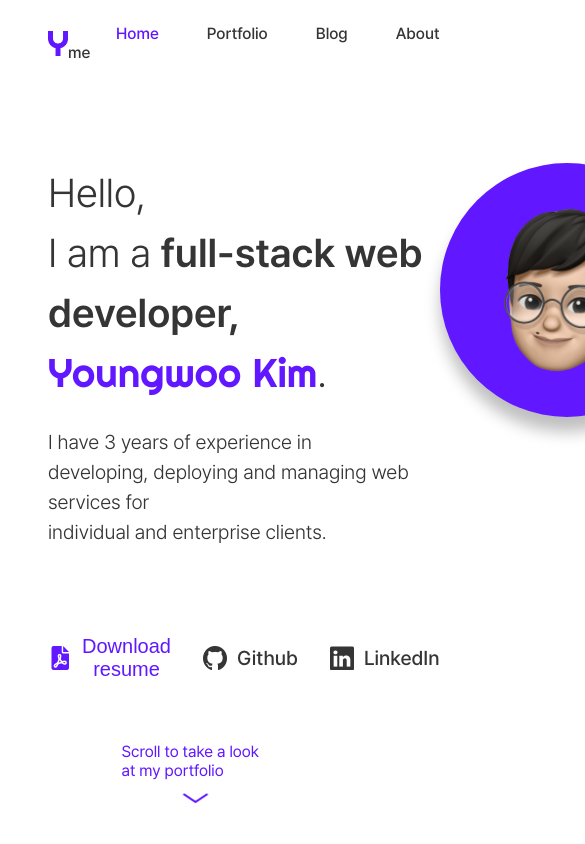
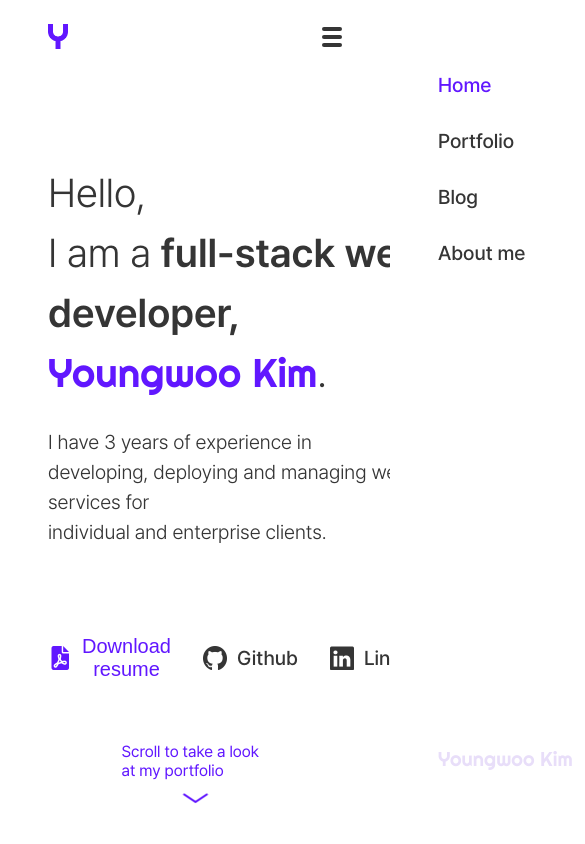
Before and after one commit to seanK200/portfolio, a React (Create React App) app: page / in a window 390 px wide. Shown: the top 844 px of the page, 585 px wide, since content can reach past the window. Built offline with nearby package versions, Linux system fonts and the light colour scheme.

Commit message:
implement responsive design to header

```diff
--- /dev/null
+++ b/src/components/Hamburger.tsx
@@ -0,0 +1,99 @@
+import React, { useState } from 'react';
+import styled from 'styled-components';
+
+interface StyledProps {
+  width: string;
+  height: string;
+  color: string;
+  onClick: React.MouseEventHandler<HTMLDivElement>;
+}
+
+interface Props extends StyledProps {
+  pressedColor: string;
+  pressed: boolean;
+}
+
+const Hamburger = (props: Partial<Props>) => {
+  const [_pressed, setPressed] = useState<boolean>(false);
+  const pressed = props.pressed === undefined ? _pressed : props.pressed;
+
+  const handleClick: React.MouseEventHandler<HTMLDivElement> = (e) => {
+    setPressed((prev) => !prev);
+    typeof props.onClick === 'function' && props.onClick(e);
+  };
+
+  const width = props.width
+    ? props.width
+    : props.height
+    ? props.height
+    : '1rem';
+  const height = props.height
+    ? props.height
+    : props.width
+    ? props.width
+    : '1rem';
+  const color = pressed
+    ? props.pressedColor || props.color || ''
+    : props.color || '';
+
+  return (
+    <Container
+      width={width}
+      height={height}
+      color={color}
+      onClick={handleClick}
+      role="button"
+    >
+      <span className={`first${pressed ? ' pressed' : ''}`}></span>
+      <span className={`second${pressed ? ' pressed' : ''}`}></span>
+      <span className={`third${pressed ? ' pressed' : ''}`}></span>
+    </Container>
+  );
+};
+
+const Container = styled.div<StyledProps>`
+  width: ${({ width }) => width};
+  height: ${({ height }) => height};
+  display: flex;
+  flex-direction: column;
+  justify-content: space-between;
+  position: relative;
+  overflow: hidden;
+  & > span {
+    width: 100%;
+    height: ${({ height }) => `calc(${height} / 5)`};
+    background-color: ${({ color, theme }) => color || theme.textColor.default};
+    position: absolute;
+    transform: rotate(0deg);
+    transition: 0.3s ease-in-out;
+    border-radius: ${({ height }) => `calc(${height} / 10)`};
+  }
+  & > span.first {
+    top: 0;
+  }
+  & > span.second {
+    top: 50%;
+    transform: translateY(-50%);
+  }
+  & > span.third {
+    top: 100%;
+    transform: translateY(-100%);
+  }
+
+  & > span.first.pressed {
+    top: 50%;
+    transform: translateY(-50%) rotate(135deg);
+  }
+
+  & > span.second.pressed {
+    opacity: 1;
+    transform: translateX(-100%) translateY(-50%);
+  }
+
+  & > span.third.pressed {
+    top: 50%;
+    transform: translateY(-50%) rotate(-135deg);
+  }
+`;
+
+export default Hamburger;
--- a/src/components/header/index.tsx
+++ b/src/components/header/index.tsx
@@ -1,20 +1,36 @@
-import React, { useEffect, useRef } from 'react';
-import { Link, NavLink } from 'react-router-dom';
+import React, { useEffect, useRef, useState } from 'react';
+import { Link, NavLink, useLocation } from 'react-router-dom';
 import styled from 'styled-components';
 import { useGlobals } from '../../contexts/GlobalProvider';
+import { useSettings } from '../../contexts/SettingsProvider';
+import useOverlay from '../../hooks/useOverlay';
 import useText from '../../hooks/useText';
+import breakpoints from '../../styles/breakpoints';
+import Highlight from '../../styles/Highlight';
+import themes from '../../styles/theme';
 import navTexts from '../../texts/navTexts';
+import Hamburger from '../Hamburger';
 import Asset from '../utilities/Asset';
+import ShowMobile from '../utilities/ShowMobile';
 
 type PropTypes = {
   setHeaderHeight: React.Dispatch<React.SetStateAction<number>>;
 };
 
 const Header = ({ setHeaderHeight }: PropTypes): JSX.Element => {
-  const { headerHeight, isScrollingDown } = useGlobals();
+  const { headerHeight, isScrollingDown, windowSize } = useGlobals();
+  const { theme, language } = useSettings();
+  const headerRef = useRef<HTMLElement>(null);
   const t = useText(navTexts);
   const activeClassName = 'active';
-  const headerRef = useRef<HTMLElement>(null);
+  const location = useLocation();
+
+  // Mobile
+  const isMobile = windowSize.width <= breakpoints.mobile;
+  const [isNavOpen, setIsNavOpen] = useState<boolean>(false);
+  const handleNavOpenClick: React.MouseEventHandler<HTMLDivElement> = () => {
+    setIsNavOpen((prev) => !prev);
+  };
 
   // Report header height to parent
   useEffect(() => {
@@ -24,11 +40,25 @@ const Header = ({ setHeaderHeight }: PropTypes): JSX.Element => {
     }
   }, []);
 
+  // Mobile: Prevent body scroll when Nav is open
+  useOverlay(isMobile && isNavOpen);
+
+  // Mobile: Close Nav when window becomes larger than mobile size
+  useEffect(() => {
+    if (!isMobile && isNavOpen) setIsNavOpen(false);
+  }, [isMobile, isNavOpen]);
+
+  // Mobile: Close Nav when moving to another page (when user clicks on link)
+  useEffect(() => {
+    if (isMobile && isNavOpen) setIsNavOpen(false);
+  }, [location]);
+
   return (
     <SHeader
       ref={headerRef}
       headerHeight={headerHeight}
       isScrollingDown={isScrollingDown}
+      isNavOpen={isNavOpen}
     >
       <Link to="/">
         <Asset
@@ -39,32 +69,68 @@ const Header = ({ setHeaderHeight }: PropTypes): JSX.Element => {
           spriteY={2}
         />
       </Link>
-      <Navigation>
+      <Navigation headerHeight={headerHeight} isNavOpen={isNavOpen}>
+        <ul>
+          <li>
             <NavLink
               to="/"
-          className={({ isActive }) => (isActive ? activeClassName : undefined)}
+              className={({ isActive }) =>
+                isActive ? activeClassName : undefined
+              }
             >
               {t('home')}
             </NavLink>
+          </li>
+          <li>
             <NavLink
               to="/portfolio"
-          className={({ isActive }) => (isActive ? activeClassName : undefined)}
+              className={({ isActive }) =>
+                isActive ? activeClassName : undefined
+              }
             >
               {t('portfolio')}
             </NavLink>
+          </li>
+          <li>
             <NavLink
               to="/blog"
-          className={({ isActive }) => (isActive ? activeClassName : undefined)}
+              className={({ isActive }) =>
+                isActive ? activeClassName : undefined
+              }
             >
               {t('blog')}
             </NavLink>
+          </li>
+          <li>
             <NavLink
               to="/about"
-          className={({ isActive }) => (isActive ? activeClassName : undefined)}
+              className={({ isActive }) =>
+                isActive ? activeClassName : undefined
+              }
             >
               {t('about')}
             </NavLink>
+          </li>
+        </ul>
+        <ShowMobile>
+          <Highlight
+            lang={language}
+            style={{
+              color: themes[theme].color.secondary.default,
+              fontSize: '1.25rem',
+            }}
+          >
+            Youngwoo Kim
+          </Highlight>
+        </ShowMobile>
       </Navigation>
+      <ShowMobile>
+        <Hamburger
+          pressed={isNavOpen}
+          onClick={handleNavOpenClick}
+          width="1.25rem"
+        />
+      </ShowMobile>
     </SHeader>
   );
 };
@@ -72,10 +138,11 @@ const Header = ({ setHeaderHeight }: PropTypes): JSX.Element => {
 const SHeader = styled.header<{
   headerHeight: number;
   isScrollingDown: boolean;
+  isNavOpen: boolean;
 }>`
   position: fixed;
-  top: ${({ headerHeight, isScrollingDown }) =>
-    isScrollingDown ? `-${headerHeight}px` : 0};
+  top: ${({ headerHeight, isScrollingDown, isNavOpen }) =>
+    !isNavOpen && isScrollingDown ? `-${headerHeight}px` : 0};
   left: 0;
   right: 0;
   z-index: 1;
@@ -87,14 +154,46 @@ const SHeader = styled.header<{
   transition: top 0.5s ease-out;
 `;
 
-const Navigation = styled.nav`
-  & a {
+const Navigation = styled.nav<{ headerHeight: number; isNavOpen: boolean }>`
+  display: flex;
+  & ul {
+    display: flex;
+    width: 100%;
+  }
+  & li {
+    width: 100%;
     padding-left: 48px;
     font-weight: 500;
     color: ${({ theme }) => theme.textColor.default};
   }
+  & a {
+    display: block;
+    width: 100%;
+  }
   & a.active {
     color: ${({ theme }) => theme.color.primary.default};
+  }
+
+  @media screen and (max-width: ${breakpoints.mobile}px) {
+    flex-direction: column;
+    justify-content: space-between;
+    position: fixed;
+    top: 0;
+    left: 0;
+    right: 0;
+    bottom: 0;
+    padding: ${({ headerHeight }) => headerHeight}px 48px;
+    background-color: ${({ theme }) => theme.color.background};
+    transition: transform 0.5s ease-in-out;
+    transform: translateX(${({ isNavOpen }) => (isNavOpen ? '0' : '100%')});
+    & ul {
+      flex-direction: column;
+    }
+    & li {
+      padding-left: 0;
+      margin-bottom: 32px;
+      font-size: 1.25rem;
+    }
   }
 `;
 
--- /dev/null
+++ b/src/components/utilities/ShowMobile.tsx
@@ -0,0 +1,17 @@
+import React from 'react';
+import { useGlobals } from '../../contexts/GlobalProvider';
+import breakpoints from '../../styles/breakpoints';
+
+type Props = { children?: React.ReactNode };
+
+const ShowMobile = (props: Props) => {
+  const { windowSize } = useGlobals();
+
+  // Only render children on mobile screens
+  if (windowSize.width <= breakpoints.mobile) {
+    if (props.children) return props.children as React.ReactElement;
+  }
+  return null;
+};
+
+export default ShowMobile;
--- a/src/contexts/GlobalProvider.tsx
+++ b/src/contexts/GlobalProvider.tsx
@@ -2,6 +2,11 @@ import React, { useState, useEffect, useContext } from 'react';
 import { ThemeName } from './SettingsProvider';
 import { MultiLangText } from '../hooks/useText';
 import _ from 'lodash';
+
+type WindowSizeType = {
+  width: number;
+  height: number;
+};
 
 type GlobalValues = {
   preferredTheme: ThemeName;
@@ -11,6 +16,7 @@ type GlobalValues = {
   isScrollingDown: boolean;
   documentTitle: MultiLangText[];
   setDocumentTitle: React.Dispatch<React.SetStateAction<MultiLangText[]>>;
+  windowSize: WindowSizeType;
 };
 
 const GlobalContext = React.createContext<GlobalValues | null>(null);
@@ -29,6 +35,10 @@ const GlobalProvider = ({ children }: { children?: React.ReactNode }) => {
   const [documentTitle, setDocumentTitle] = useState<MultiLangText[]>([
     { ko: '', en: '' },
   ]);
+  const [windowSize, setWindowSize] = useState<WindowSizeType>({
+    width: 0,
+    height: 0,
+  });
 
   // Detect OS preferred color scheme (light/dark mode)
   const getPreferredColorScheme = () => {
@@ -48,6 +58,13 @@ const GlobalProvider = ({ children }: { children?: React.ReactNode }) => {
     });
   }, 500);
 
+  const throttledWindowResizeHandler = _.throttle(() => {
+    setWindowSize({
+      width: window.innerWidth,
+      height: window.innerHeight,
+    });
+  }, 500);
+
   // componentDidMount
   useEffect(() => {
     // Detect changes in OS preferred color scheme (light/dark mode)
@@ -61,6 +78,9 @@ const GlobalProvider = ({ children }: { children?: React.ReactNode }) => {
     // Scroll events
     setScrollY(window.scrollY);
     window.addEventListener('scroll', throttledScrollHandler);
+
+    // window resize events
+    window.addEventListener('resize', throttledWindowResizeHandler);
   }, []);
 
   const value: GlobalValues = {
@@ -71,6 +91,7 @@ const GlobalProvider = ({ children }: { children?: React.ReactNode }) => {
     isScrollingDown,
     documentTitle,
     setDocumentTitle,
+    windowSize,
   };
 
   return (
--- /dev/null
+++ b/src/hooks/useOverlay.tsx
@@ -0,0 +1,14 @@
+import { useEffect } from 'react';
+
+const useOverlay = (preventBodyScroll: boolean) => {
+  // Prevent body scroll
+  useEffect(() => {
+    if (preventBodyScroll) {
+      document.body.style.overflow = 'hidden';
+    } else {
+      document.body.style.overflow = 'auto';
+    }
+  }, [preventBodyScroll]);
+};
+
+export default useOverlay;
--- a/src/styles/breakpoints.ts
+++ b/src/styles/breakpoints.ts
@@ -1,3 +1,7 @@
-export const mobile = '480px';
-export const tablet = '1024px';
-export const desktop = '1280px';
+const breakpoints = {
+  mobile: 480,
+  tablet: 1024,
+  desktop: 1280,
+};
+
+export default breakpoints;
--- a/src/views/DefaultLayout.tsx
+++ b/src/views/DefaultLayout.tsx
@@ -22,9 +22,10 @@ const DefaultLayout = () => {
 const Main = styled.main`
   margin: auto;
   width: 100%;
-  max-width: 1120px;
+  max-width: min(1120px, 100vh);
   min-height: 100vh;
   padding: 0 48px;
+  overflow-x: hidden;
 `;
 
 export default DefaultLayout;
```
Also changed, not shown: src/components/utilities/HideMobile.tsx (added, +17 -0 lines). Lines whose indentation alone changed are shown as unchanged.
